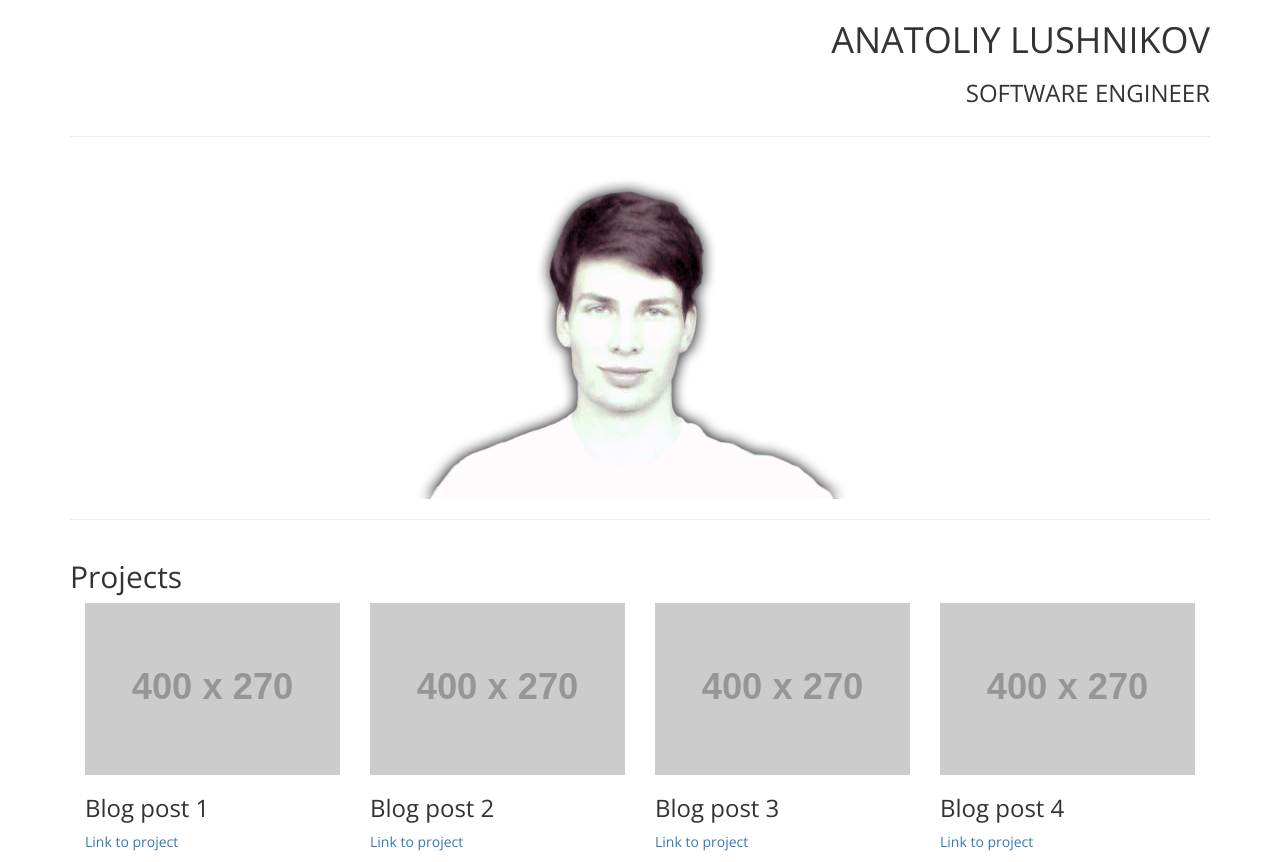
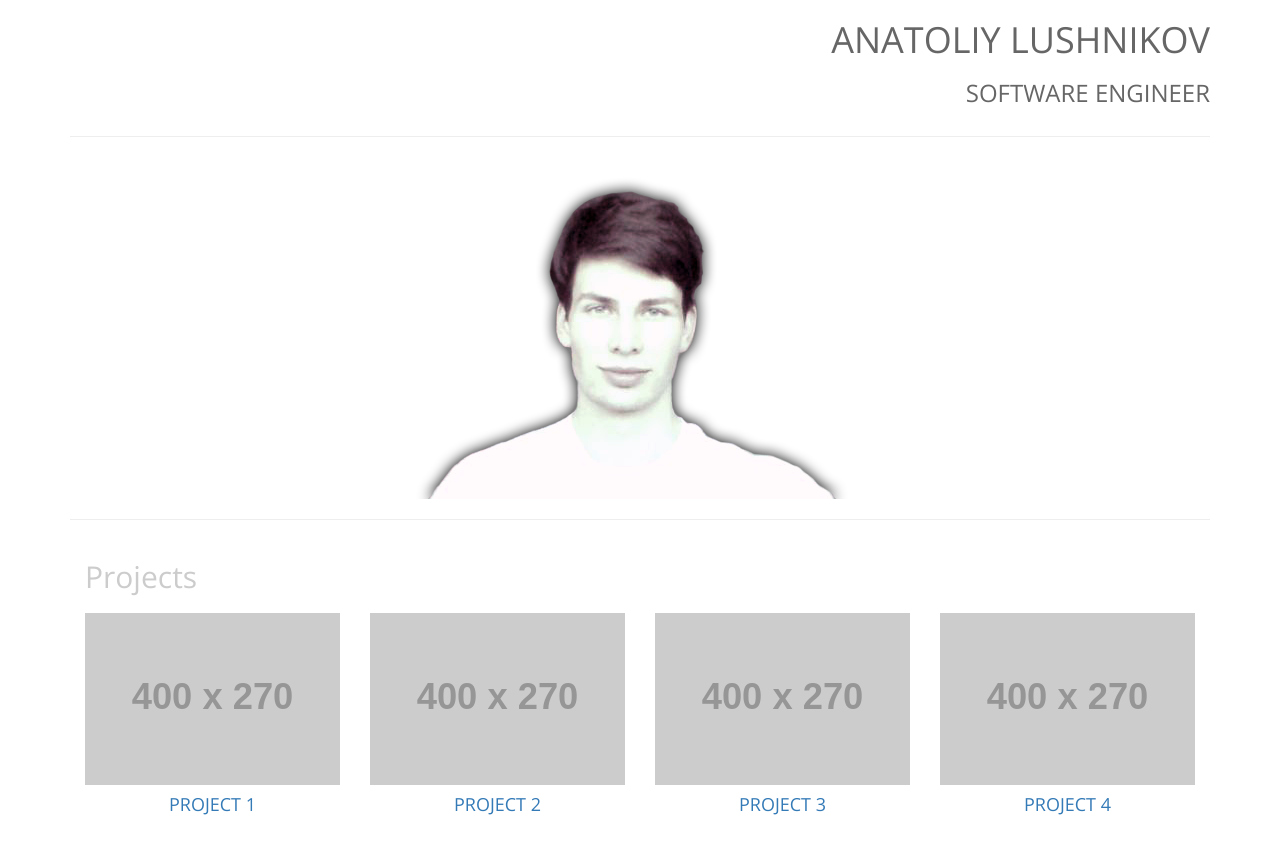
Before and after one commit to a-lushnikov/task-2, a plain HTML site: page index.html in a window 1280 px wide. After the commit the page ends 825 px from the top, so only its background shows below. Drawn offline with nearby package versions, Linux system fonts and the light colour scheme; placeholder pictures from the web are drawn by us; a web font is replaced by a local one.

Commit message:
Updated styles

```diff
--- a/css/main.css
+++ b/css/main.css
@@ -27,6 +27,16 @@ body {
 
 .col-centered {
     margin: 0 auto;
+}
+
+h1, h2, h3 {
+	color: #666666;
+}
+
+.projects-heading {
+	padding-left: 15px;
+	padding-bottom: 10px;
+	color: #CCCCCC;
 }
 
 
--- a/index.html
+++ b/index.html
@@ -44,52 +44,56 @@
 
     <div class="row">
       <div class="col-md-12">
-        <h2>Projects</h2>
+        <h2 class="projects-heading">Projects</h2>
       </div>
     </div>
 
     <div class="row center-block">
-      <div class="col-md-3 col-sm-6 col-xs-10 center-rec">
+      <div class="col-md-3 col-sm-6 col-xs-10 center-rec text-center text-uppercase">
+        <a href="#">
           <div class="view">
             <img class="img-responsive center-block" src="http://placehold.it/400x270" >
             <div class="post-description">
-            <h3>Blog post 1</h3>
-            <p><a href="http://github.com/">Link to project</a></p>
+              <h4>Project 1</h3>
             </div>
           </div>
+        </a>
       </div>
 
     <div class="row center-block">
-      <div class="col-md-3 col-sm-6 col-xs-10 center-rec">
+      <div class="col-md-3 col-sm-6 col-xs-10 center-rec text-center text-uppercase">
+        <a href="#">
           <div class="view">
             <img class="img-responsive center-block" src="http://placehold.it/400x270" >
             <div class="post-description">
-            <h3>Blog post 2</h3>
-            <p><a href="http://github.com/">Link to project</a></p>
+              <h4>Project 2</h3>
             </div>
           </div>
+        </a>
       </div>
 
     <div class="row center-block">
-      <div class="col-md-3 col-sm-6 col-xs-10 center-rec">
+      <div class="col-md-3 col-sm-6 col-xs-10 center-rec text-center text-uppercase">
+        <a href="#">
           <div class="view">
             <img class="img-responsive center-block" src="http://placehold.it/400x270" >
             <div class="post-description">
-            <h3>Blog post 3</h3>
-            <p><a href="http://github.com/">Link to project</a></p>
+              <h4>Project 3</h3>
             </div>
           </div>
+        </a>
       </div>
 
     <div class="row center-block">
-      <div class="col-md-3 col-sm-6 col-xs-10 center-rec">
+      <div class="col-md-3 col-sm-6 col-xs-10 center-rec text-center text-uppercase">
+        <a href="#">
           <div class="view">
             <img class="img-responsive center-block" src="http://placehold.it/400x270" >
             <div class="post-description">
-            <h3>Blog post 4</h3>
-            <p><a href="http://github.com/">Link to project</a></p>
+              <h4>Project 4</h3>
             </div>
           </div>
+        </a>
       </div>
 
     </div>
```
Lines whose indentation alone changed are shown as unchanged.
